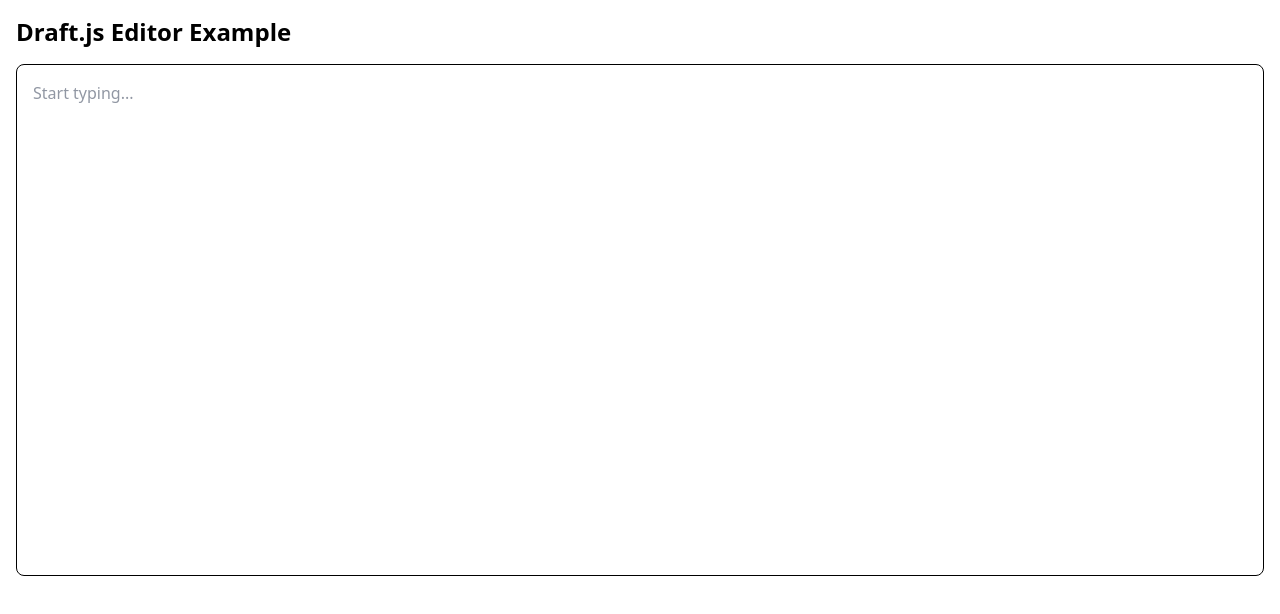
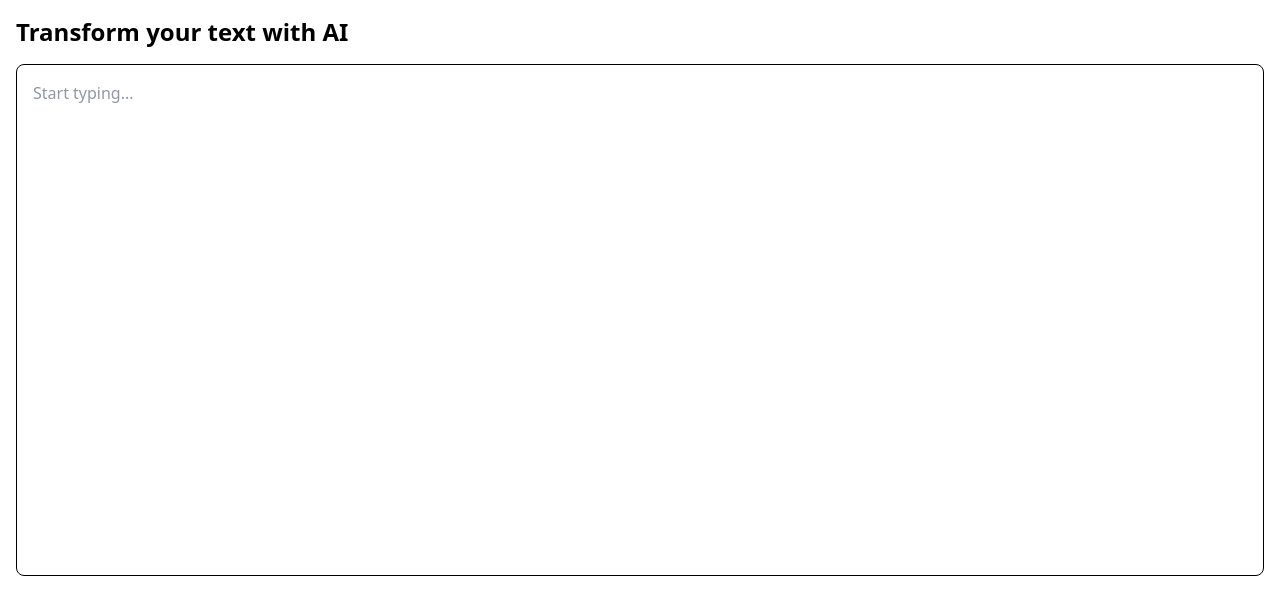
Before and after one commit to kyeb/rag-testing, a Next.js app in the folder frontend/: page / in a window 1280 px wide. Shown: the top 614 px of the page. Built offline with nearby package versions, Linux system fonts and the light colour scheme.

Commit message:
copy fixes

```diff
--- a/frontend/app/page.tsx
+++ b/frontend/app/page.tsx
@@ -145,7 +145,7 @@
 
   return (
     <div className="p-4 relative">
-      <h1 className="text-2xl font-bold mb-4">Draft.js Editor Example</h1>
+      <h1 className="text-2xl font-bold mb-4">Transform your text with AI</h1>
       <div ref={editorRef} className="border p-4 rounded-lg min-h-128 bg-white">
         <Editor
           editorState={editorState}
@@ -170,7 +170,7 @@
           onClick={handleTransformClick}
           className="px-3 py-1.5 bg-blue-500 text-white text-sm rounded-full hover:bg-blue-600 transition-colors shadow-lg"
         >
-          Transform
+          Improve
         </button>
       </div>
     </div>
```
